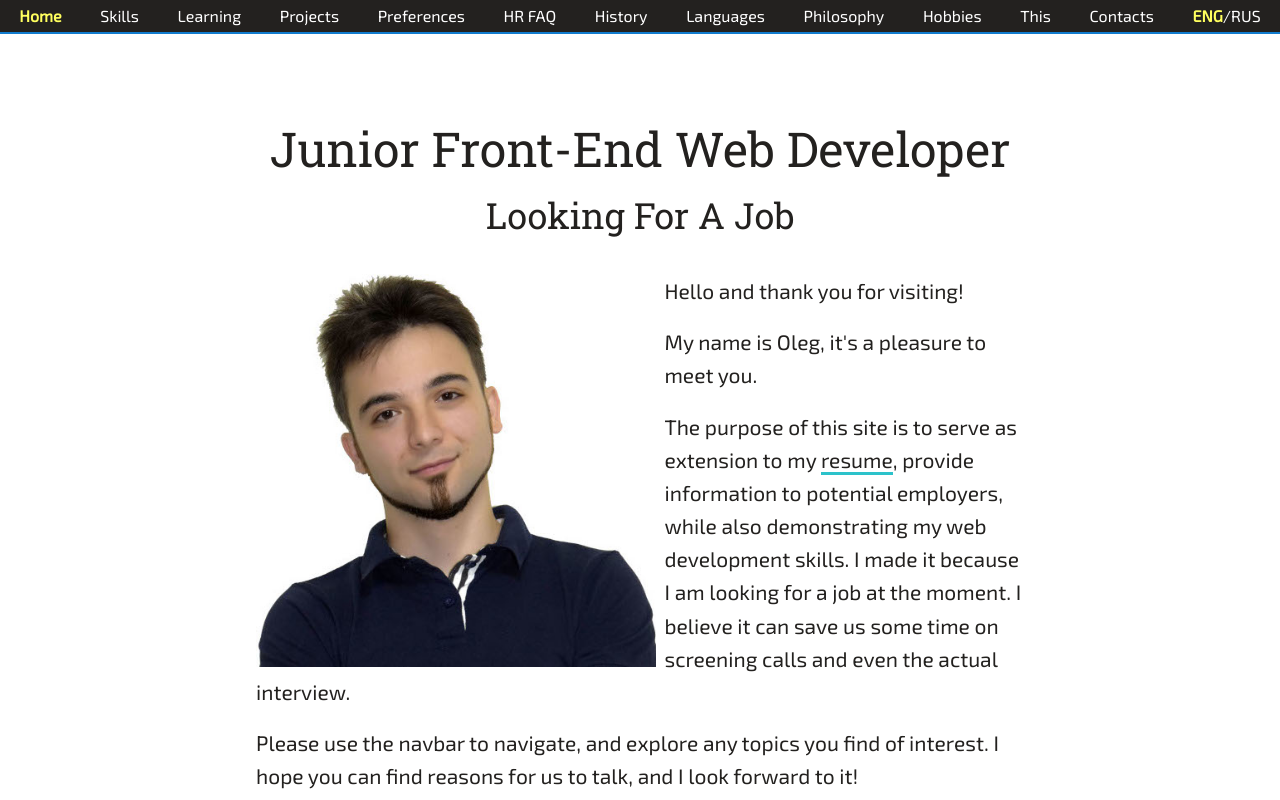
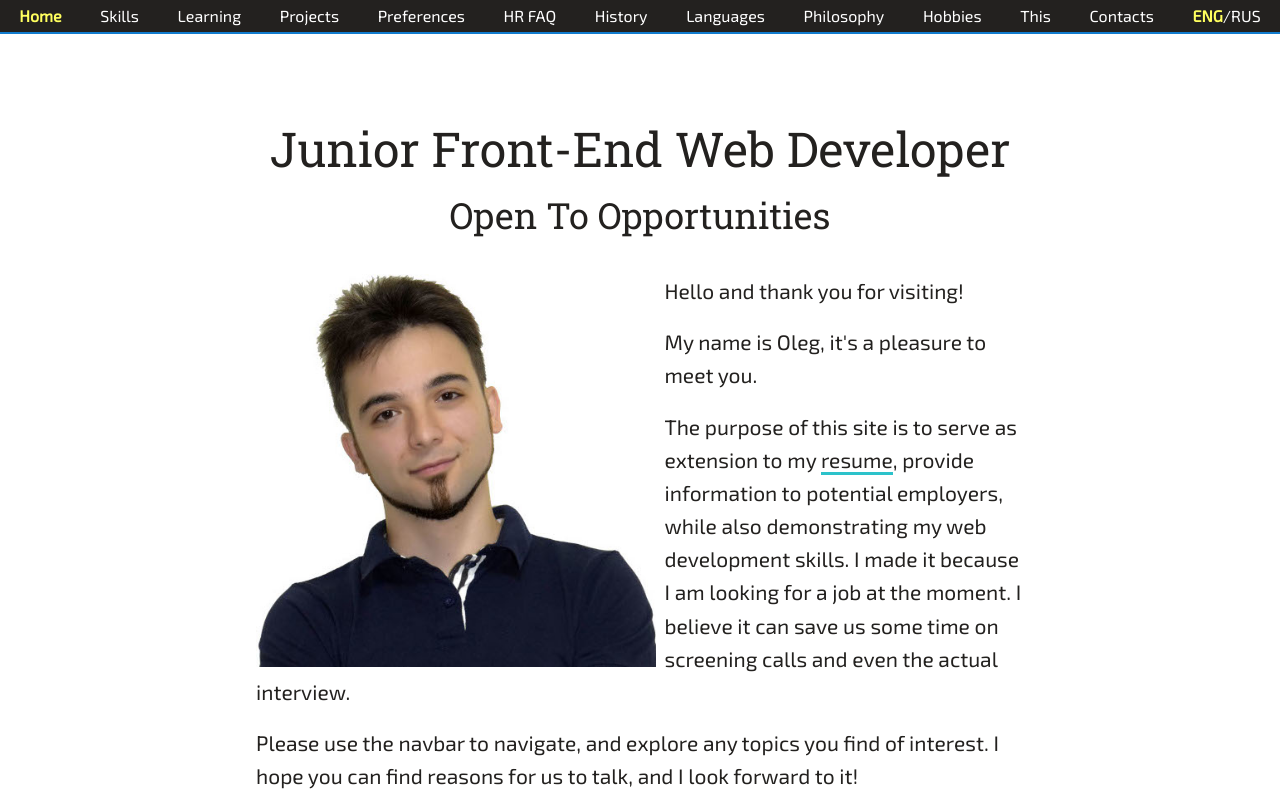
Before and after one commit to elmaester/hire-oleg, a Next.js app: page / in a window 1280 px wide. Shown: the top 800 px of the page. Built offline with nearby package versions, Linux system fonts and the light colour scheme.

Commit message:
fix: changed wording

```diff
--- a/pages/index.js
+++ b/pages/index.js
@@ -21,7 +21,7 @@ const Home = ({ lang }) => {
         Junior Front-End Web Developer
       </PageTitle>
       <SubHeading lang={lang} style={{ marginTop: "0" }}>
-        {ru ? "ищет работу" : "looking for a job"}
+        {ru ? "открыт для новых возможностей" : "open to opportunities"}
       </SubHeading>
       <MyPhotoContainer ru={ru}>
         <img src="/images/avatar-photo.jpg" alt="Oleg Klim" />
```
